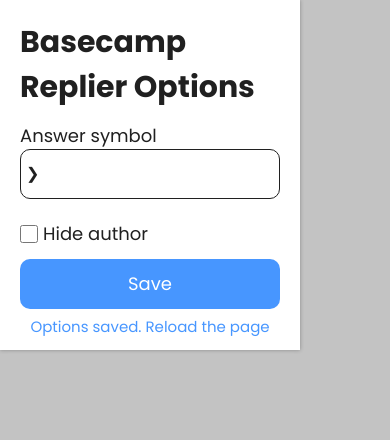
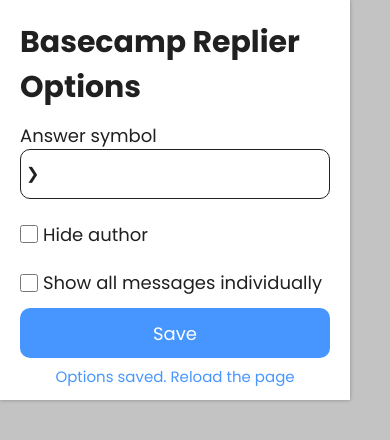
Before and after one commit to pmqueiroz/basecamp-replier, a browser extension: page src/options/index.html in a window 390 px wide. Both pictures are taken after a click on the button "Save". Drawn offline with Linux system fonts and the light colour scheme.

Commit message:
feat: add show all messages options

```diff
--- a/src/options/index.html
+++ b/src/options/index.html
@@ -23,6 +23,12 @@
          Hide author
       </span>
    </div>
+   <div class="row">
+      <input type="checkbox" id="show_all_messages">
+      <span>
+         Show all messages individually
+      </span>
+   </div>
 
    <button id="save">Save</button>
    <strong id="status"></strong>
--- a/src/options/main.js
+++ b/src/options/main.js
@@ -1,20 +1,22 @@
 function save_options() {
-   var answerSymbol = document.getElementById('answer_symbol').value;
-   var hideAuthor = document.getElementById('hide_author').checked;
+   let answerSymbol = document.getElementById('answer_symbol').value
+   let hideAuthor = document.getElementById('hide_author').checked
+   let showAllMessages = document.getElementById('show_all_messages').checked
 
    try {
       chrome.storage.sync.set({
          answerSymbol: answerSymbol,
-         hideAuthor: hideAuthor
+         hideAuthor: hideAuthor,
+         showAllMessages: showAllMessages
       }, function() {
-         var status = document.getElementById('status')
+         let status = document.getElementById('status')
          status.textContent = 'Options saved. Reload the page'
          setTimeout(function() {
-            status.textContent = '';
-         }, 3000);
-      });
+            status.textContent = ''
+         }, 3000)
+      })
    } catch (error) {
-      var status = document.getElementById('status')
+      let status = document.getElementById('status')
       status.className = 'error'
       status.textContent = `Internal Error. Don't saved`
    }
@@ -23,11 +25,13 @@ function save_options() {
  function restore_options() {
    chrome.storage.sync.get({
      answerSymbol: '❯',
-     hideAuthor: false
+     hideAuthor: false,
+     showAllMessages: false
    }, function(items) {
-     document.getElementById('answer_symbol').value = items.answerSymbol;
-     document.getElementById('hide_author').checked = items.hideAuthor;
-   });
+     document.getElementById('answer_symbol').value = items.answerSymbol
+     document.getElementById('hide_author').checked = items.hideAuthor
+     document.getElementById('show_all_messages').checked = items.showAllMessages
+   })
  }
- document.addEventListener('DOMContentLoaded', restore_options);
- document.getElementById('save').addEventListener('click',save_options);
+ document.addEventListener('DOMContentLoaded', restore_options)
+ document.getElementById('save').addEventListener('click',save_options)
--- a/src/options/style.css
+++ b/src/options/style.css
@@ -117,7 +117,7 @@ input[type="checkbox"] {
    }
 
    body {
-      width: 300px;
-      height: 350px;
+      width: 350px;
+      height: 400px;
    }
 }
```
